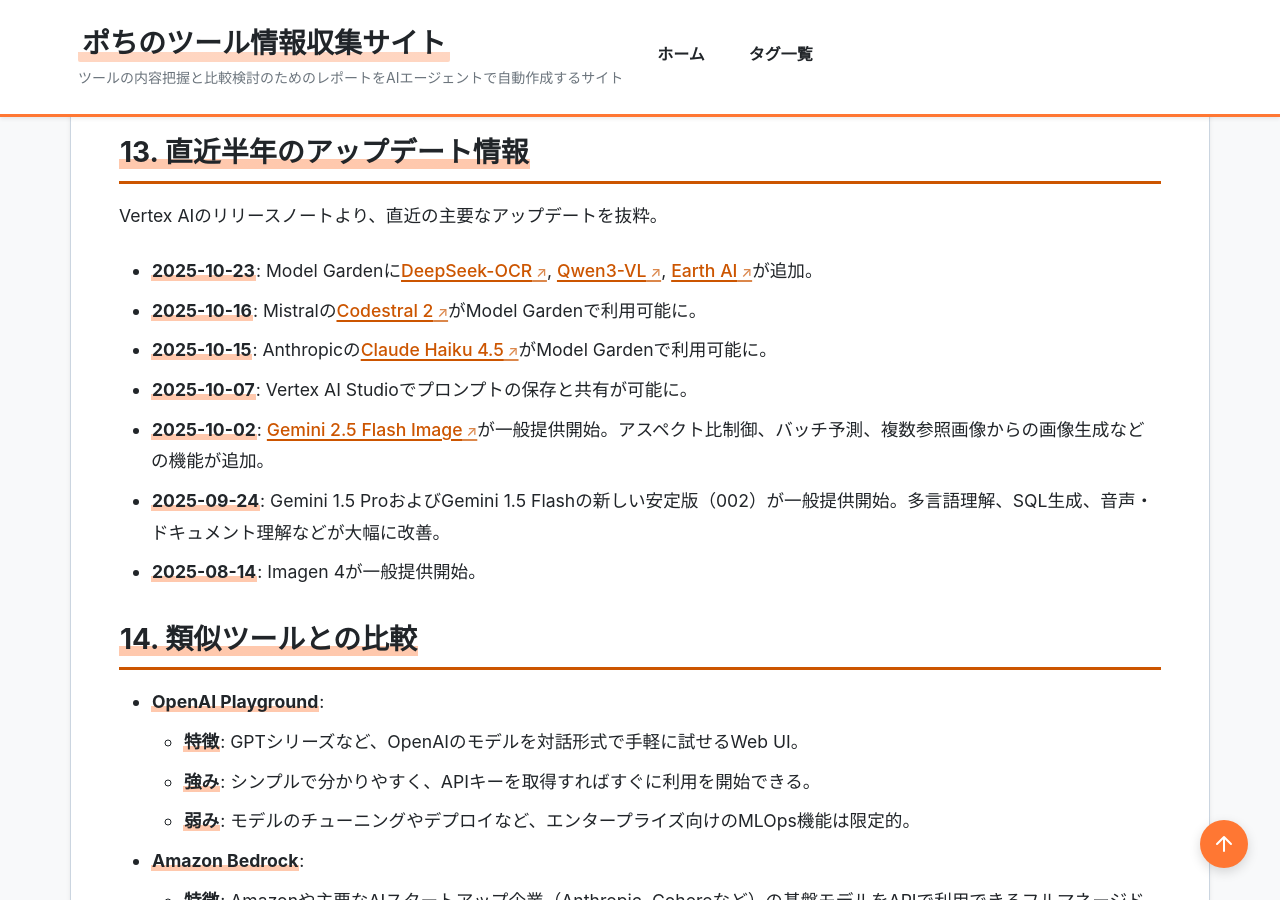
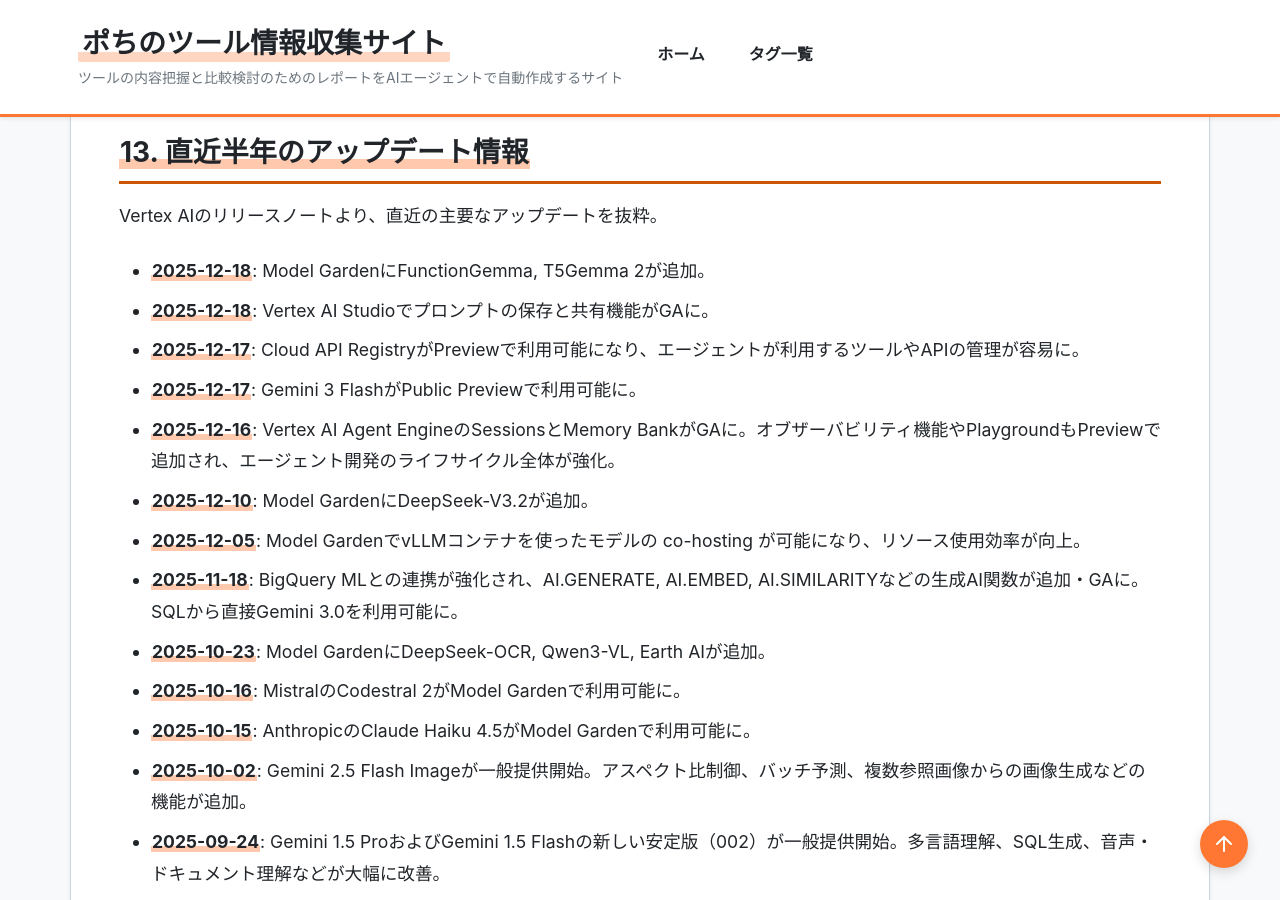
Before and after one commit to aegisfleet/tool-survey-report, a Jekyll site: the page built from _reports/google-ai-studio.md, in a window 1280 px wide and 900 px high, scrolled down 5479 px. Built offline with Jekyll 4.4.1, drawn with Linux system fonts in a browser that asks for light colours; some of the changed text lies outside the part shown.

Commit message:
feat: Google AI Studioの調査レポートを更新 (#304)
AGENTS.mdの指示に基づき、以下の更新を実施しました。

- `_reports/google-ai-studio.md`の`last_updated`を更新し、「直近半年のアップデート情報」セクションを最新化しました。
- 関連レポートである`_reports/amazon-bedrock.md`との双方向リンクを確保し、レポート間の整合性を整理しました。

Co-authored-by: google-labs-jules[bot] <161369871+google-labs-jules[bot]@users.noreply.github.com>

```diff
--- a/_reports/google-ai-studio.md
+++ b/_reports/google-ai-studio.md
@@ -5,7 +5,7 @@ category: "生成AI"
 developer: "Google"
 official_site: "https://cloud.google.com/generative-ai-studio"
 date: "2025-10-27"
-last_updated: "2025-10-27"
+last_updated: "2026-01-05"
 tags:
   - "AI"
   - "生成AI"
@@ -113,13 +113,20 @@ Vertex AI Studio自体の利用料金はかからないが、バックエンド
 
 Vertex AIのリリースノートより、直近の主要なアップデートを抜粋。
 
-* **2025-10-23**: Model Gardenに[DeepSeek-OCR](https://console.cloud.google.com/vertex-ai/publishers/deepseek-ai/model-garden/deepseek-ocr), [Qwen3-VL](https://console.cloud.google.com/vertex-ai/publishers/qwen/model-garden/qwen3-vl), [Earth AI](https://console.cloud.google.com/vertex-ai/model-garden/google/earth-ai)が追加。
-* **2025-10-16**: Mistralの[Codestral 2](https://docs.cloud.google.com/vertex-ai/generative-ai/docs/partner-models/mistral/codestral-2)がModel Gardenで利用可能に。
-* **2025-10-15**: Anthropicの[Claude Haiku 4.5](https://docs.cloud.google.com/vertex-ai/generative-ai/docs/partner-models/claude/haiku-4-5)がModel Gardenで利用可能に。
-* **2025-10-07**: Vertex AI Studioでプロンプトの保存と共有が可能に。
-* **2025-10-02**: [Gemini 2.5 Flash Image](https://docs.cloud.google.com/vertex-ai/generative-ai/docs/models/gemini/2-5-flash#image-generation)が一般提供開始。アスペクト比制御、バッチ予測、複数参照画像からの画像生成などの機能が追加。
-* **2025-09-24**: Gemini 1.5 ProおよびGemini 1.5 Flashの新しい安定版（002）が一般提供開始。多言語理解、SQL生成、音声・ドキュメント理解などが大幅に改善。
-* **2025-08-14**: Imagen 4が一般提供開始。
+*   **2025-12-18**: Model GardenにFunctionGemma, T5Gemma 2が追加。
+*   **2025-12-18**: Vertex AI Studioでプロンプトの保存と共有機能がGAに。
+*   **2025-12-17**: Cloud API RegistryがPreviewで利用可能になり、エージェントが利用するツールやAPIの管理が容易に。
+*   **2025-12-17**: Gemini 3 FlashがPublic Previewで利用可能に。
+*   **2025-12-16**: Vertex AI Agent EngineのSessionsとMemory BankがGAに。オブザーバビリティ機能やPlaygroundもPreviewで追加され、エージェント開発のライフサイクル全体が強化。
+*   **2025-12-10**: Model GardenにDeepSeek-V3.2が追加。
+*   **2025-12-05**: Model GardenでvLLMコンテナを使ったモデルの co-hosting が可能になり、リソース使用効率が向上。
+*   **2025-11-18**: BigQuery MLとの連携が強化され、AI.GENERATE, AI.EMBED, AI.SIMILARITYなどの生成AI関数が追加・GAに。SQLから直接Gemini 3.0を利用可能に。
+*   **2025-10-23**: Model GardenにDeepSeek-OCR, Qwen3-VL, Earth AIが追加。
+*   **2025-10-16**: MistralのCodestral 2がModel Gardenで利用可能に。
+*   **2025-10-15**: AnthropicのClaude Haiku 4.5がModel Gardenで利用可能に。
+*   **2025-10-02**: Gemini 2.5 Flash Imageが一般提供開始。アスペクト比制御、バッチ予測、複数参照画像からの画像生成などの機能が追加。
+*   **2025-09-24**: Gemini 1.5 ProおよびGemini 1.5 Flashの新しい安定版（002）が一般提供開始。多言語理解、SQL生成、音声・ドキュメント理解などが大幅に改善。
+*   **2025-08-14**: Imagen 4が一般提供開始。
 
 ## **14. 類似ツールとの比較**
 
```
Also changed, not shown: _reports/amazon-bedrock.md (+1 -0 lines).
